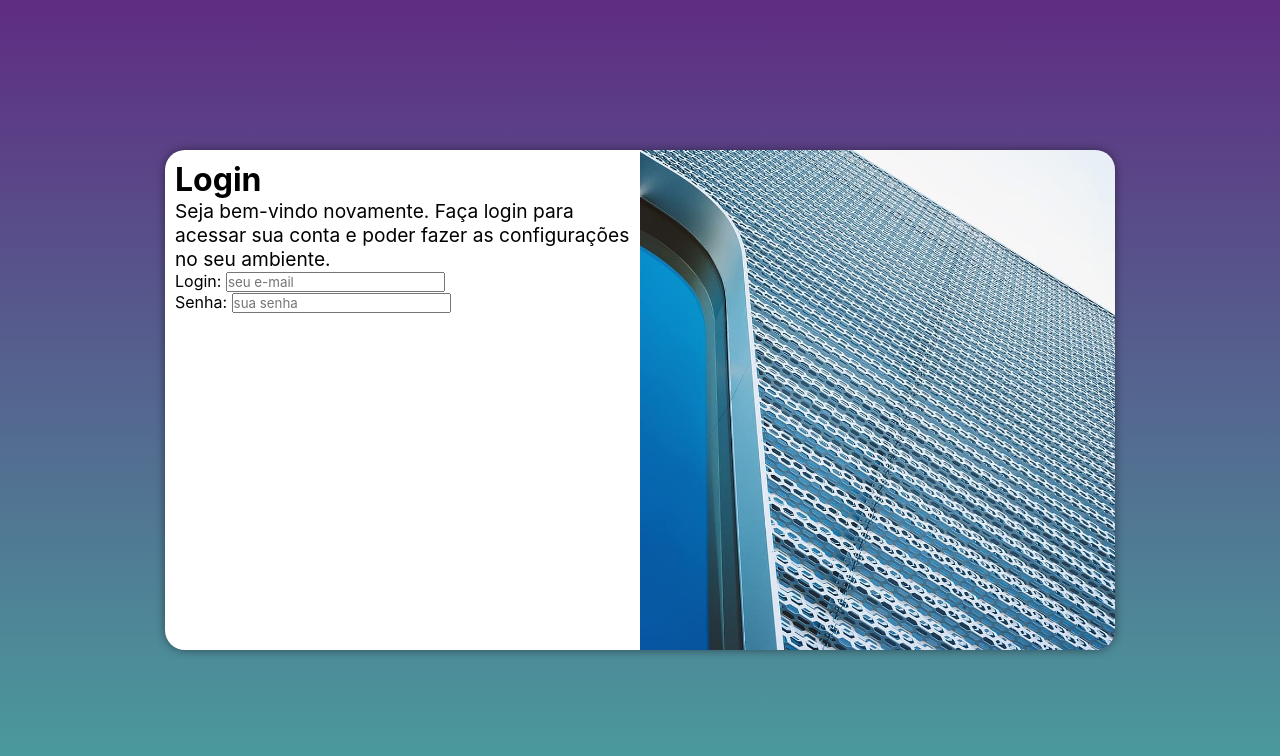
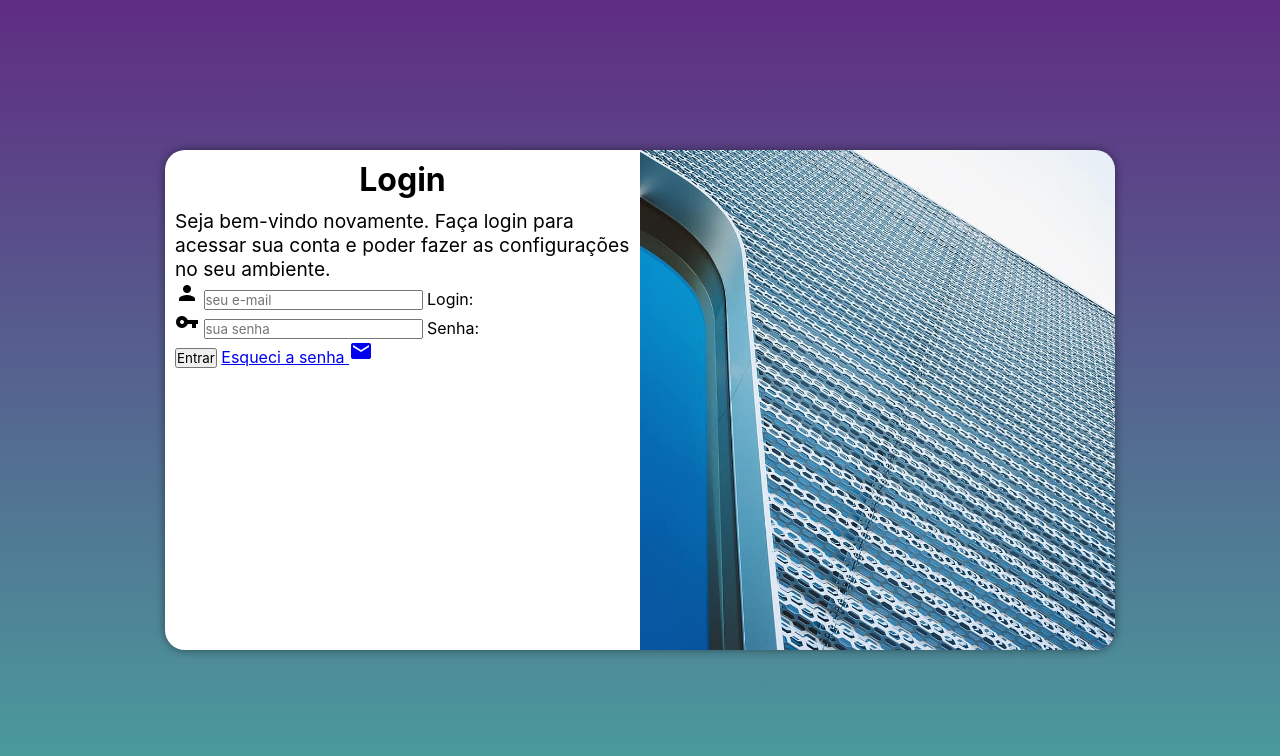
Before and after one commit to MauroLQZ/projeto-login, a plain HTML site: page index.html in a window 1280 px wide. Drawn offline with Linux system fonts and the light colour scheme.

Commit message:
atual form-login

```diff
--- a/estilos/estylo.css
+++ b/estilos/estylo.css
@@ -49,6 +49,10 @@ section#login > div#formulario {
     display: block;
     padding: 10px;
 }
+div#formulario > h1 {
+    text-align: center;
+    margin-bottom: 10px;
+}
 div#formulario > p {
     font-size: 0.8em;
 }
--- a/index.html
+++ b/index.html
@@ -4,6 +4,7 @@
     <meta charset="UTF-8">
     <meta name="viewport" content="width=device-width, initial-scale=1.0">
     <title>Login</title>
+    <link href="https://fonts.googleapis.com/icon?family=Material+Icons" rel="stylesheet">
     <link rel="stylesheet" href="estilos/estylo.css">
     <link rel="stylesheet" href="estilos/media-query.css">
 </head>
@@ -17,15 +18,20 @@
                 <h1>Login</h1>
                 <p>Seja bem-vindo novamente. Faça login para acessar sua conta e poder fazer as configurações no seu ambiente.</p>
 
-                <form action="login.php" method="post">
+                <form action="login.php" method="post" autocomplete="on">
                     <div class="campo">
+                        <i class="material-icons">person</i>
+                        <input type="email" name="login" id="ilogin" placeholder="seu e-mail" autocomplete="email" required maxlength="30">
                         <label for="ilogin">Login:</label>
-                        <input type="email" name="login" id="ilogin" placeholder="seu e-mail">
                     </div>
                     <div class="campo">
+                        <i class="material-icons">vpn_key</i>
+                        <input type="password" name="senha" id="isenha" placeholder="sua senha" autocomplete="current-password" required minlength="8" maxlength="20">
                         <label for="isenha">Senha:</label>
-                        <input type="password" name="senha" id="isenha" placeholder="sua senha">
                     </div>
+                    <input type="submit" value="Entrar">
+                    <a href="esqueci.html">Esqueci a senha <i class="material-icons">mail</i>
+                    </a>
                 </form>
             </div>
         </section>
```
